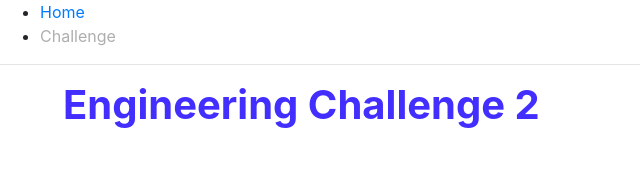
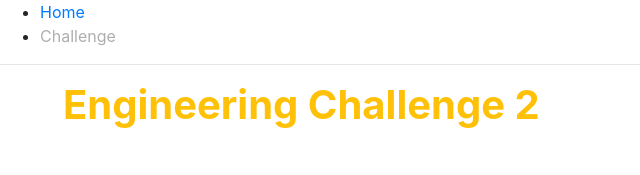
Before and after one commit to DianaBarrios/TeamApp-PersonCounter, a React (Create React App) app: page /challenge in a window 1280 px wide. Shown: the top 175 px of the page, without its empty margins (0-640 px from the left). Built offline with nearby package versions, Linux system fonts and the light colour scheme.

Commit message:
change color of title in challenge

```diff
--- a/package.json
+++ b/package.json
@@ -9,6 +9,7 @@
     "react": "^16.8.6",
     "react-bootstrap": "^1.0.0-beta.8",
     "react-dom": "^16.8.6",
+    "react-router-dom": "^5.0.0",
     "react-scripts": "3.0.1"
   },
   "scripts": {
--- a/src/challenge.js
+++ b/src/challenge.js
@@ -7,7 +7,7 @@ class Challenge extends React.Component {
             <div>
                 <div class="container ml-5">
                     <header className="Challenge-header">
-                        <h1 class="font-weight-bold">Engineering Challenge 2</h1>
+                        <h1 class="text-warning font-weight-bold">Engineering Challenge 2</h1>
                     </header>
                 </div>
 
```
Also changed, not shown: 1 other file (tests, documents, lock files or other folders).
